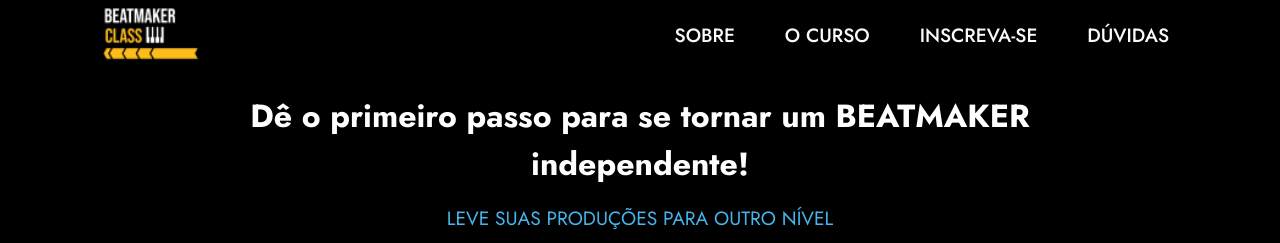
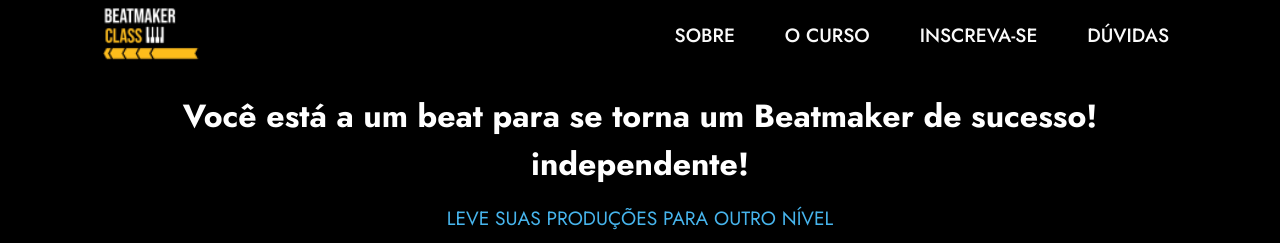
Before and after one commit to clientenogit/beatmakerclass, a plain HTML site: page index.html in a window 1280 px wide. Shown: the top 243 px of the page. Drawn offline with Linux system fonts and the light colour scheme; files whose address does not match are found by name.

Commit message:
Update index.html

```diff
--- a/index.html
+++ b/index.html
@@ -84,8 +84,7 @@
         <div class="container-fluid">
             <div class="row justify-content-center">
                 <div class="col-12 col-lg-12">
-                    <h1 class="mbr-section-title mbr-fonts-style mb-3 display-5"><strong>Dê o primeiro passo para se
-                            tornar um BEATMAKER
+                    <h1 class="mbr-section-title mbr-fonts-style mb-3 display-5"><strong>Você está a um beat para se torna um Beatmaker de sucesso!
                         </strong>
                         <div><strong>independente!</strong></div>
                     </h1>
```
